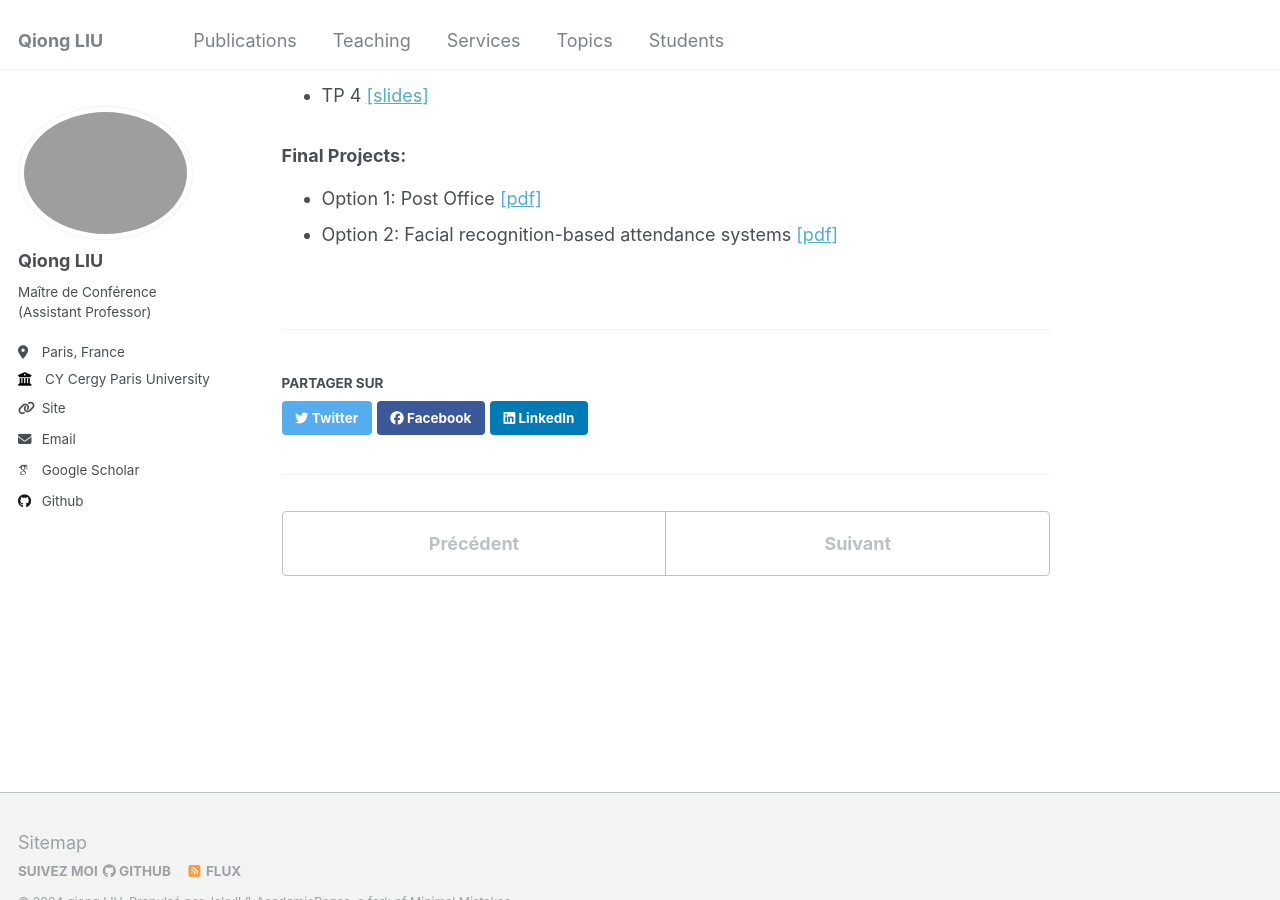
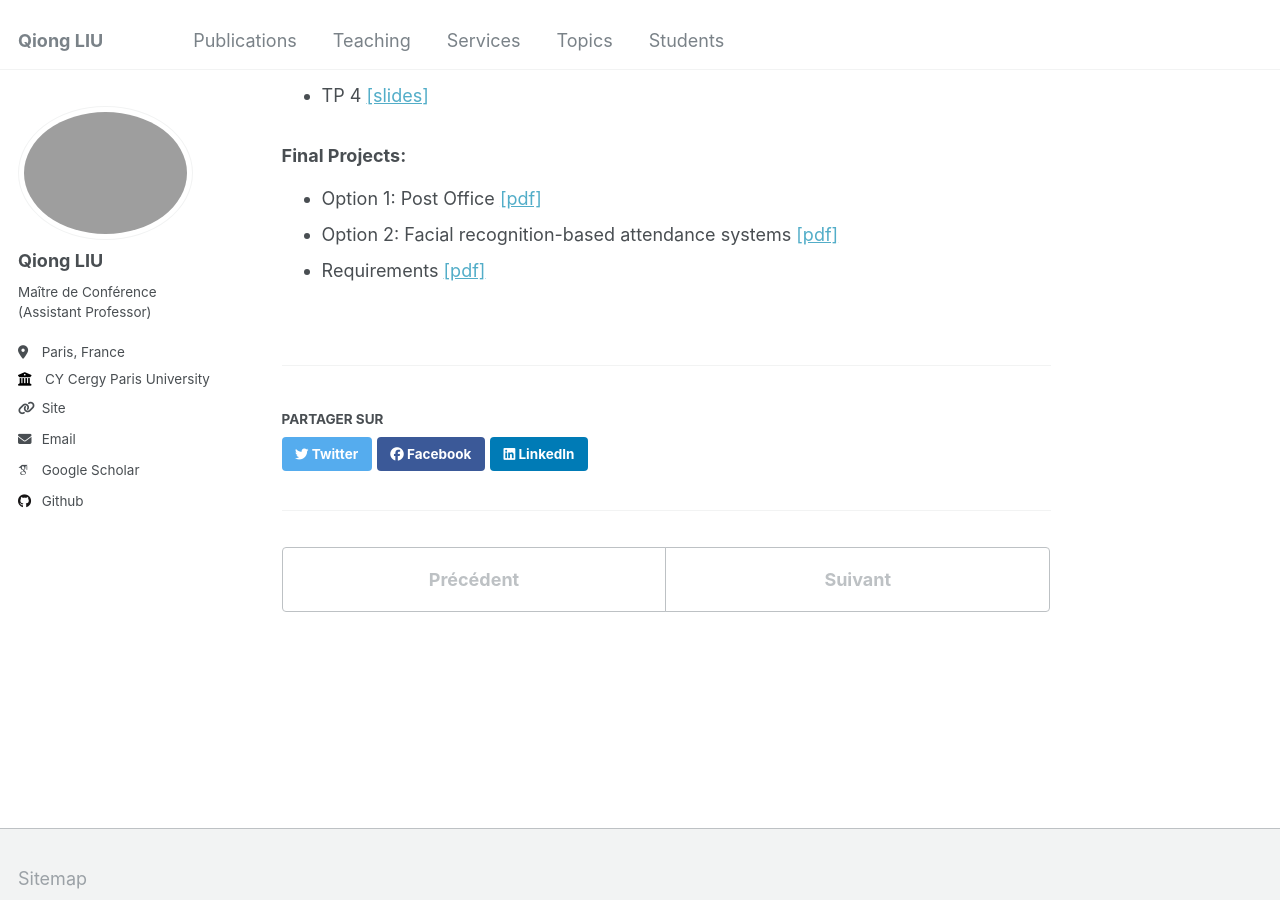
Before and after one commit to evesiphus/evesiphus.github.io, a Jekyll site: the page built from _teaching/2024-fall-java.md, in a window 1280 px wide and 900 px high, scrolled down 707 px. Built offline with Jekyll 4.4.1, drawn with Linux system fonts in a browser that asks for light colours; some web fonts are replaced.

Commit message:
Update 2024-fall-java.md

```diff
--- a/_teaching/2024-fall-java.md
+++ b/_teaching/2024-fall-java.md
@@ -30,4 +30,5 @@
 
 ### Final Projects:
 - Option 1: Post Office [[pdf]](https://evesiphus.github.io/assets/teaching/java/Java_project_1.pdf)
-- Option 2: Facial recognition-based attendance systems [[pdf]]()
+- Option 2: Facial recognition-based attendance systems [[pdf]](https://evesiphus.github.io/assets/teaching/java/Java_project_2.pdf)
+- Requirements [[pdf]](https://evesiphus.github.io/assets/teaching/java/requirement.pdf)
```
